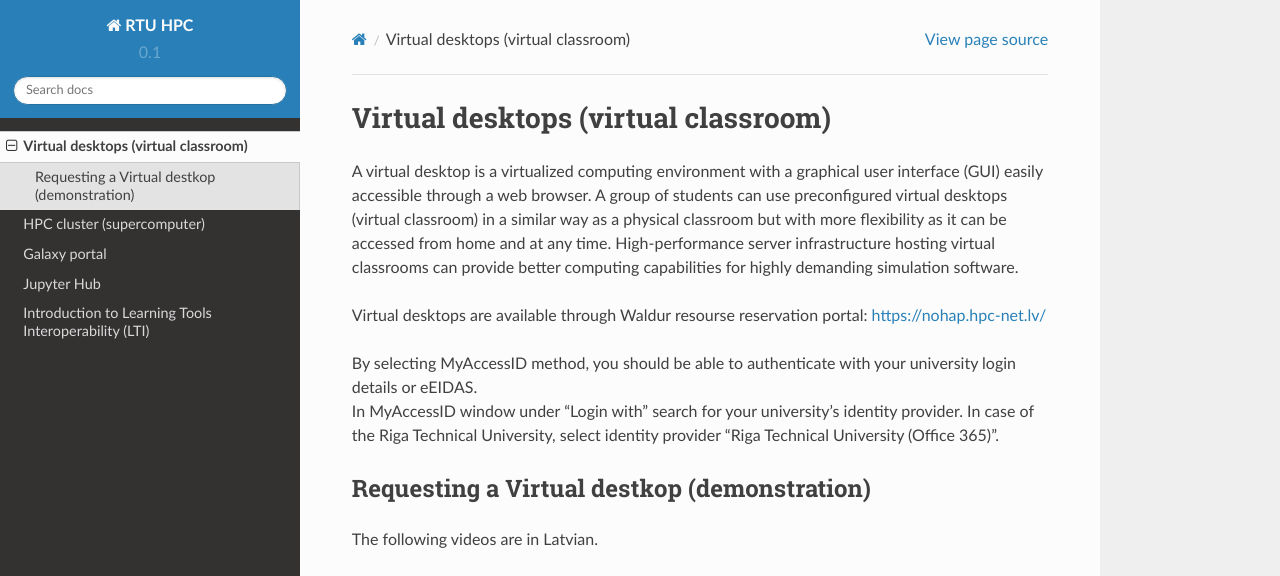
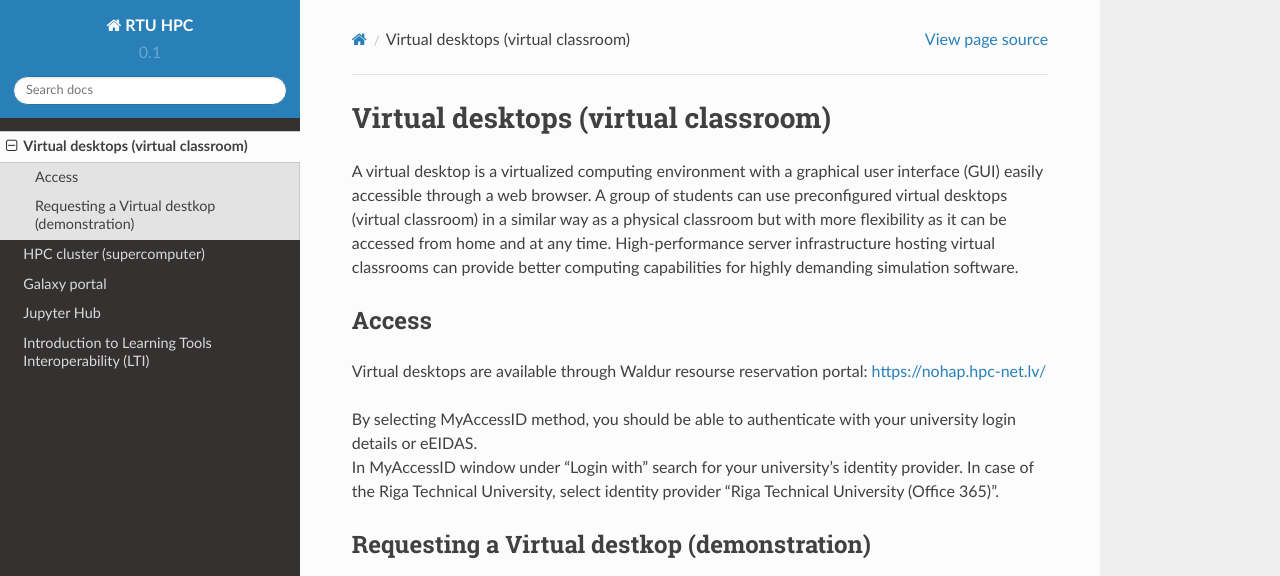
Before and after one commit to rtuhpc/hpc-platform, a Sphinx documentation site: the page built from doc/01_waldur.md, in a window 1280 px wide and 1222 px high. Shown: the top 576 px of the window. Built offline with Sphinx 7.4.7 and the Read the Docs theme 2.0.0, drawn with Linux system fonts in a browser that asks for light colours; grey boxes are pictures that could not be loaded.

Commit message:
Update 01_waldur.md

```diff
--- a/doc/01_waldur.md
+++ b/doc/01_waldur.md
@@ -2,6 +2,7 @@
 
 A virtual desktop is a virtualized computing environment with a graphical user interface (GUI) easily accessible through a web browser. A group of students can use preconfigured virtual desktops (virtual classroom) in a similar way as a physical classroom but with more flexibility as it can be accessed from home and at any time. High-performance server infrastructure hosting virtual classrooms can provide better computing capabilities for highly demanding simulation software.
 
+## Access
 Virtual desktops are available through Waldur resourse reservation portal: [https://nohap.hpc-net.lv/](https://nohap.hpc-net.lv)
 
 By selecting MyAccessID method, you should be able to authenticate with your university login details or eEIDAS.
```
